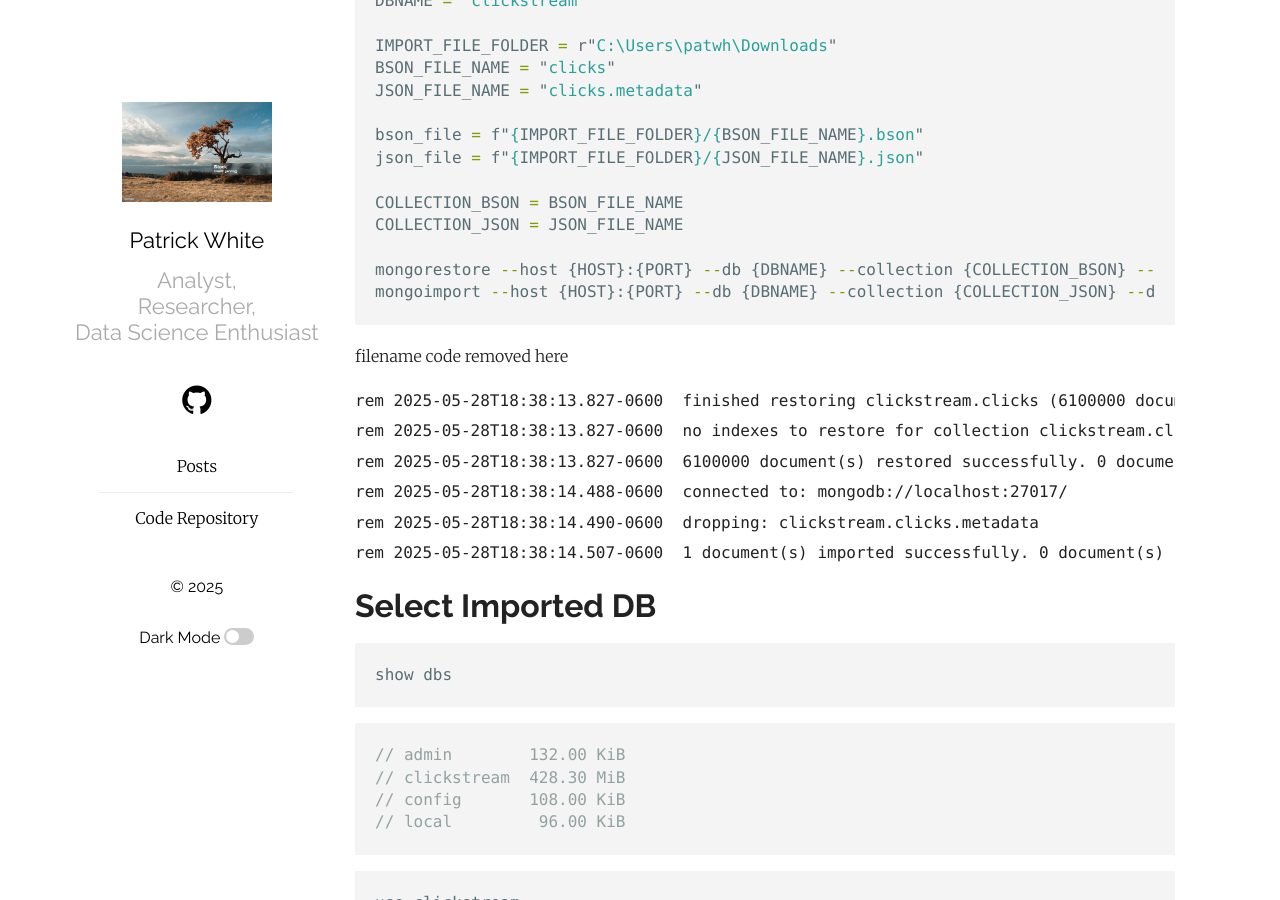
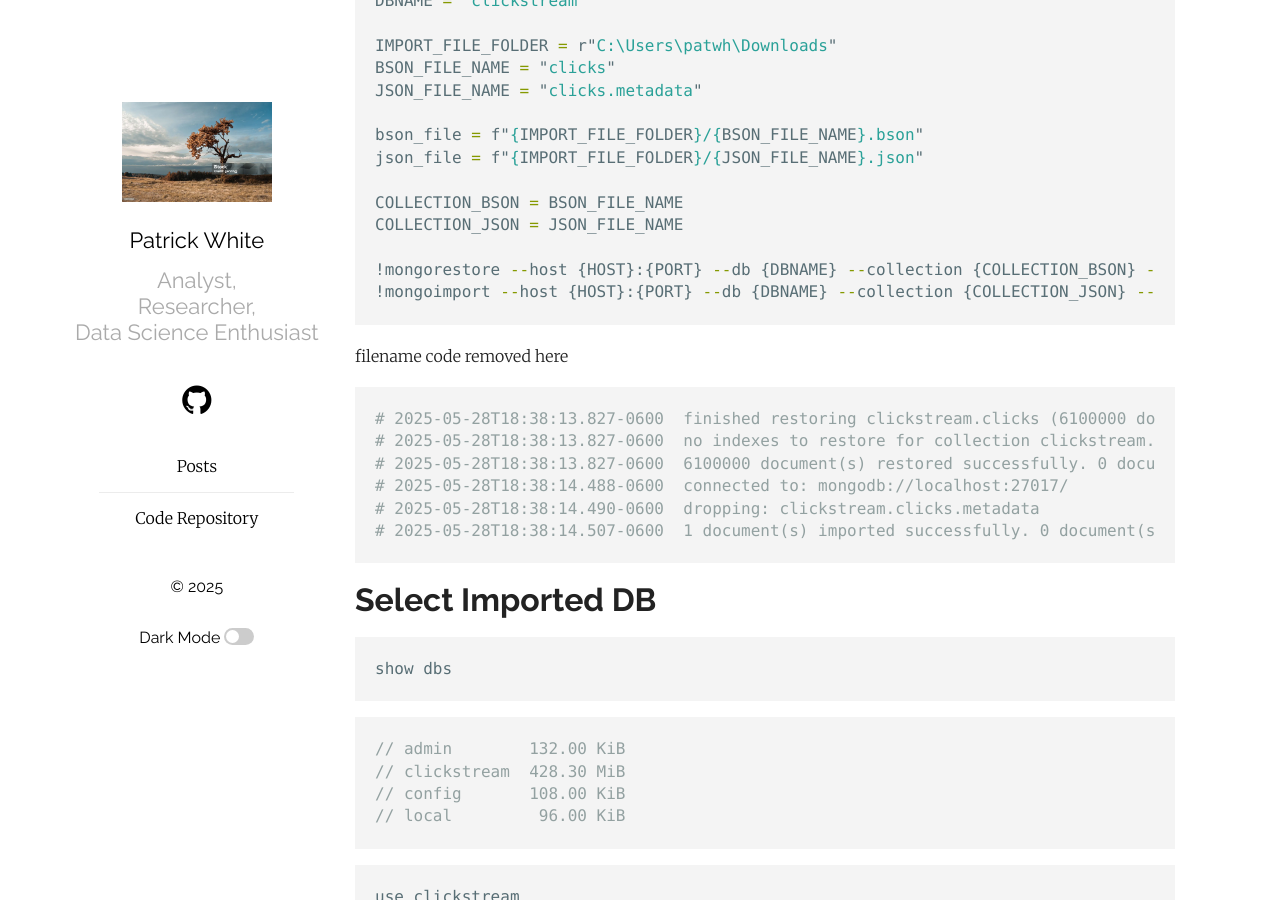
Before and after one commit to pw398/pw398.github.io, a Jekyll site: the page built from _posts/2025-05-28-MongoDB-via-MongoShell.md, in a window 1280 px wide and 900 px high, scrolled down 2911 px. Built offline with Jekyll 4.4.1, drawn with Linux system fonts in a browser that asks for light colours.

Commit message:
Add files via upload

````diff
--- a/_posts/2025-05-28-MongoDB-via-MongoShell.md
+++ b/_posts/2025-05-28-MongoDB-via-MongoShell.md
@@ -148,8 +148,8 @@ json_file = f"{IMPORT_FILE_FOLDER}/{JSON_FILE_NAME}.json"
 COLLECTION_BSON = BSON_FILE_NAME
 COLLECTION_JSON = JSON_FILE_NAME
 
-mongorestore --host {HOST}:{PORT} --db {DBNAME} --collection {COLLECTION_BSON} --drop "{bson_file}"
-mongoimport --host {HOST}:{PORT} --db {DBNAME} --collection {COLLECTION_JSON} --drop --type json "{json_file}"
+!mongorestore --host {HOST}:{PORT} --db {DBNAME} --collection {COLLECTION_BSON} --drop "{bson_file}"
+!mongoimport --host {HOST}:{PORT} --db {DBNAME} --collection {COLLECTION_JSON} --drop --type json "{json_file}"
 ```
 
 <p></p>
@@ -158,13 +158,13 @@ filename code removed here
 
 <p></p>
 
-```cmd
-rem 2025-05-28T18:38:13.827-0600  finished restoring clickstream.clicks (6100000 documents, 0 failures)
-rem 2025-05-28T18:38:13.827-0600  no indexes to restore for collection clickstream.clicks
-rem 2025-05-28T18:38:13.827-0600  6100000 document(s) restored successfully. 0 document(s) failed to restore.
-rem 2025-05-28T18:38:14.488-0600  connected to: mongodb://localhost:27017/
-rem 2025-05-28T18:38:14.490-0600  dropping: clickstream.clicks.metadata
-rem 2025-05-28T18:38:14.507-0600  1 document(s) imported successfully. 0 document(s) failed to import.
+```python
+# 2025-05-28T18:38:13.827-0600  finished restoring clickstream.clicks (6100000 documents, 0 failures)
+# 2025-05-28T18:38:13.827-0600  no indexes to restore for collection clickstream.clicks
+# 2025-05-28T18:38:13.827-0600  6100000 document(s) restored successfully. 0 document(s) failed to restore.
+# 2025-05-28T18:38:14.488-0600  connected to: mongodb://localhost:27017/
+# 2025-05-28T18:38:14.490-0600  dropping: clickstream.clicks.metadata
+# 2025-05-28T18:38:14.507-0600  1 document(s) imported successfully. 0 document(s) failed to import.
 ```
 
 
````
